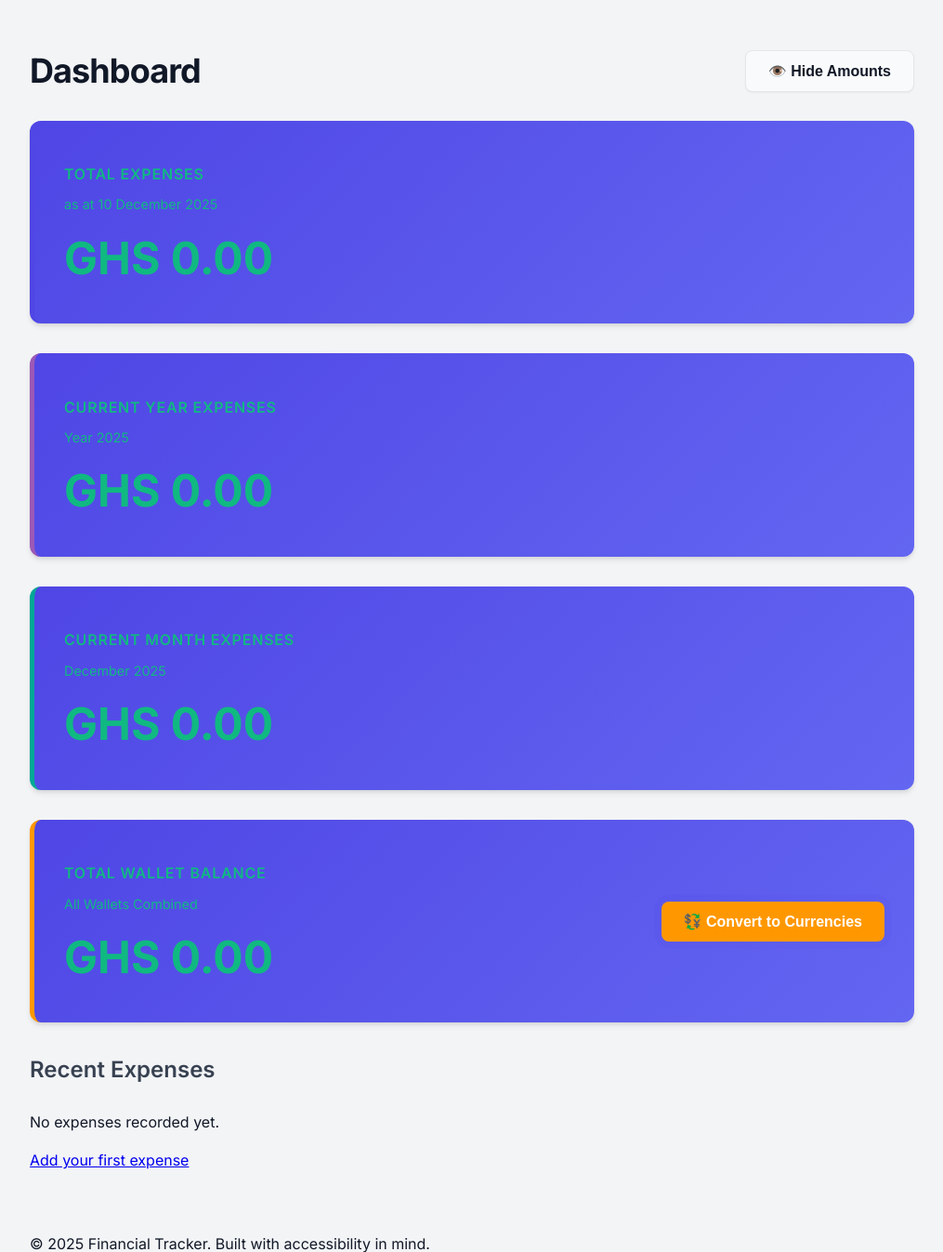
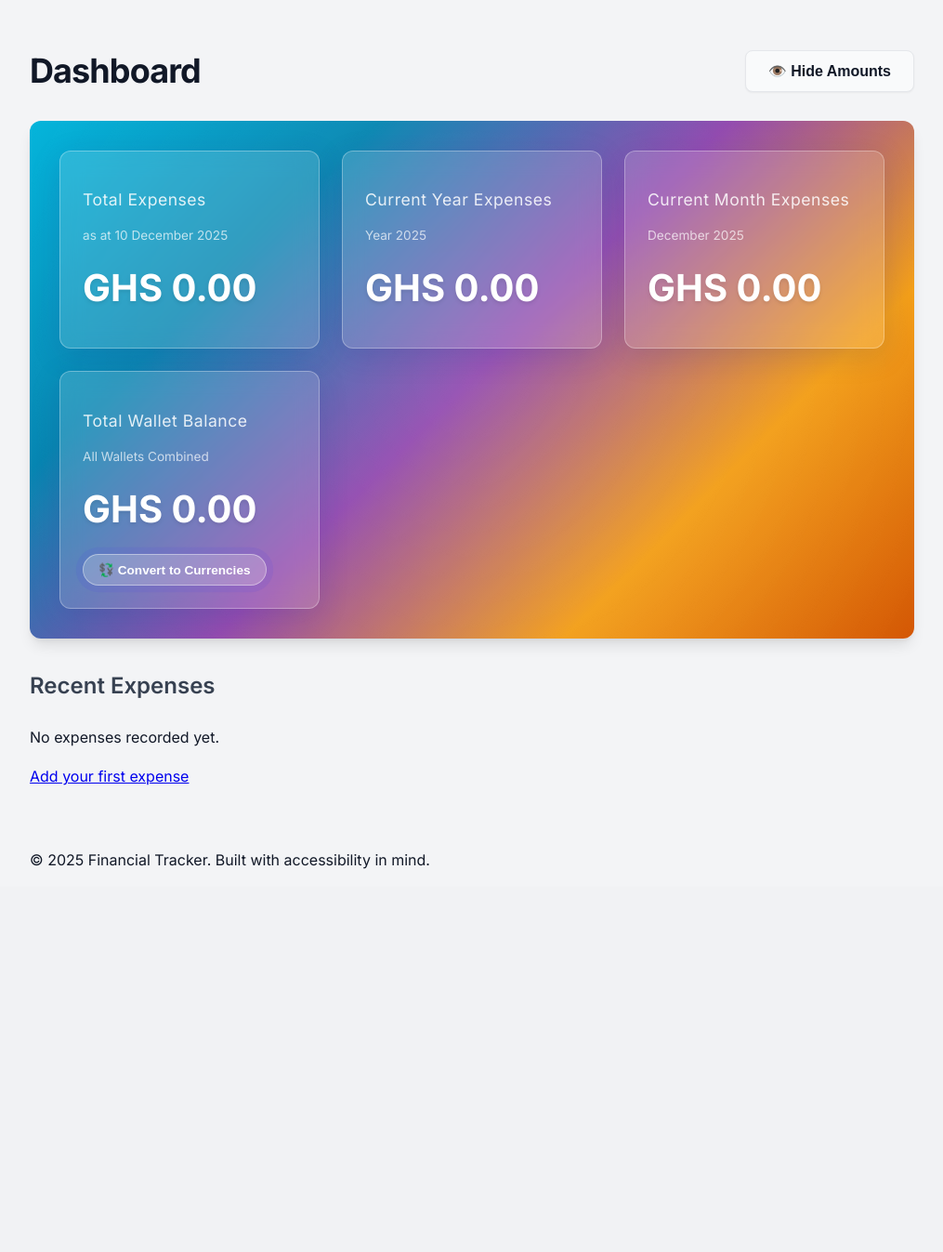
Before and after one commit to NANA-PREMPEH/FinancialTracker, a Flask app: page / in a window 1280 px wide. Shown: the part 65-1412 px from the top of the page at 93% size, without its empty margins (132-1147 px from the left). After the commit the page ends 1000 px from the top, so only its background shows below. Run offline with Flask 3, Linux system fonts and the light colour scheme; parts of the project's set-up code (start-up, migrations or seed data) failed here and were passed over.

Commit message:
Implementing modern UI

```diff
--- a/app/static/style.css
+++ b/app/static/style.css
@@ -1156,3 +1156,106 @@ textarea:focus {
 .btn-close-badge:hover {
     opacity: 1;
 }
+
+/* Glassmorphism Dashboard Redesign */
+.dashboard-summary-wrapper {
+    background: linear-gradient(135deg, #00b4db 0%, #0083b0 25%, #8e44ad 50%, #f39c12 75%, #d35400 100%);
+    padding: 2rem;
+    border-radius: var(--radius-lg);
+    margin-bottom: 2rem;
+    box-shadow: var(--shadow-lg);
+    position: relative;
+    overflow: hidden;
+}
+
+.dashboard-summary-wrapper::before {
+    content: '';
+    position: absolute;
+    top: -50%;
+    left: -50%;
+    width: 200%;
+    height: 200%;
+    background: radial-gradient(circle, rgba(255,255,255,0.1) 0%, transparent 60%);
+    animation: rotateGradient 20s linear infinite;
+    pointer-events: none;
+}
+
+@keyframes rotateGradient {
+    0% { transform: rotate(0deg); }
+    100% { transform: rotate(360deg); }
+}
+
+.glass-grid {
+    display: grid;
+    grid-template-columns: repeat(auto-fit, minmax(250px, 1fr));
+    gap: 1.5rem;
+    position: relative;
+    z-index: 1;
+}
+
+.glass-panel {
+    background: rgba(255, 255, 255, 0.15);
+    backdrop-filter: blur(12px);
+    -webkit-backdrop-filter: blur(12px);
+    border: 1px solid rgba(255, 255, 255, 0.3);
+    border-radius: var(--radius-lg);
+    padding: 1.5rem;
+    color: white;
+    box-shadow: 0 8px 32px 0 rgba(31, 38, 135, 0.15);
+    transition: transform var(--transition-normal), box-shadow var(--transition-normal);
+}
+
+.glass-panel:hover {
+    transform: translateY(-5px);
+    box-shadow: 0 12px 40px 0 rgba(31, 38, 135, 0.25);
+    border-color: rgba(255, 255, 255, 0.5);
+}
+
+.glass-panel h2 {
+    font-size: 1.1rem;
+    font-weight: 500;
+    margin-bottom: 0.5rem;
+    opacity: 0.9;
+    letter-spacing: 0.5px;
+    color: rgba(255, 255, 255, 0.95);
+}
+
+.glass-panel .amount-value {
+    font-size: 2.5rem;
+    font-weight: 700;
+    text-shadow: 0 2px 4px rgba(0,0,0,0.1);
+    display: block;
+    margin: 0.5rem 0;
+}
+
+.glass-panel .text-muted {
+    color: rgba(255, 255, 255, 0.7) !important;
+    font-size: 0.85rem;
+}
+
+.glass-panel .btn-convert {
+    background: rgba(255, 255, 255, 0.2);
+    border: 1px solid rgba(255, 255, 255, 0.4);
+    color: white;
+    padding: 0.5rem 1rem;
+    border-radius: var(--radius-full);
+    font-size: 0.85rem;
+    cursor: pointer;
+    transition: all var(--transition-fast);
+    margin-top: 0.5rem;
+}
+
+.glass-panel .btn-convert:hover {
+    background: rgba(255, 255, 255, 0.3);
+    transform: scale(1.05);
+}
+
+/* Dark mode adjustments for glassmorphism */
+[data-theme="dark"] .dashboard-summary-wrapper {
+    background: linear-gradient(135deg, #0f2027 0%, #203a43 50%, #2c5364 100%);
+}
+
+[data-theme="dark"] .glass-panel {
+    background: rgba(0, 0, 0, 0.2);
+    border-color: rgba(255, 255, 255, 0.1);
+}
--- a/app/templates/dashboard.html
+++ b/app/templates/dashboard.html
@@ -10,33 +10,30 @@
     </button>
 </div>
 
-<div class="summary-box summary-box-total">
+<div class="dashboard-summary-wrapper">
+    <div class="glass-grid">
+        <div class="glass-panel">
             <h2>Total Expenses</h2>
-    <p class="text-muted" style="font-size: 0.9rem; margin: 0.25rem 0 0.5rem 0;">as at {{ current_date.strftime('%d %B %Y') }}</p>
-    <p style="font-size: 3rem; font-weight: bold; margin: 0;">GHS <span class="amount-value" data-amount="{{ '{:,.2f}'.format(total_expenses) }}">{{ "{:,.2f}".format(total_expenses) }}</span></p>
+            <p class="text-muted">as at {{ current_date.strftime('%d %B %Y') }}</p>
+            <div class="amount-value" data-amount="GHS {{ '{:,.2f}'.format(total_expenses) }}">GHS {{ "{:,.2f}".format(total_expenses) }}</div>
         </div>
 
-<div class="summary-box summary-box-year">
+        <div class="glass-panel">
             <h2>Current Year Expenses</h2>
-    <p class="text-muted" style="font-size: 0.9rem; margin: 0.25rem 0 0.5rem 0;">Year {{ current_date.strftime('%Y') }}</p>
-    <p style="font-size: 3rem; font-weight: bold; margin: 0;">GHS <span class="amount-value" data-amount="{{ '{:,.2f}'.format(yearly_expenses) }}">{{ "{:,.2f}".format(yearly_expenses) }}</span></p>
+            <p class="text-muted">Year {{ current_date.strftime('%Y') }}</p>
+            <div class="amount-value" data-amount="GHS {{ '{:,.2f}'.format(yearly_expenses) }}">GHS {{ "{:,.2f}".format(yearly_expenses) }}</div>
         </div>
 
-<div class="summary-box summary-box-month">
+        <div class="glass-panel">
             <h2>Current Month Expenses</h2>
-    <p class="text-muted" style="font-size: 0.9rem; margin: 0.25rem 0 0.5rem 0;">{{ current_date.strftime('%B %Y') }}</p>
-    <p style="font-size: 3rem; font-weight: bold; margin: 0;">GHS <span class="amount-value" data-amount="{{ '{:,.2f}'.format(monthly_expenses) }}">{{ "{:,.2f}".format(monthly_expenses) }}</span></p>
+            <p class="text-muted">{{ current_date.strftime('%B %Y') }}</p>
+            <div class="amount-value" data-amount="GHS {{ '{:,.2f}'.format(monthly_expenses) }}">GHS {{ "{:,.2f}".format(monthly_expenses) }}</div>
         </div>
 
-<!-- Wallet Totals with Currency Converter -->
-<div class="summary-box summary-box-wallet">
-    <div style="display: flex; justify-content: space-between; align-items: center;">
-        <div>
+        <div class="glass-panel">
             <h2>Total Wallet Balance</h2>
-            <p class="text-muted" style="font-size: 0.9rem; margin: 0.25rem 0 0.5rem 0;">All Wallets Combined</p>
-            <p style="font-size: 3rem; font-weight: bold; margin: 0;">GHS <span class="amount-value" data-amount="{{ '{:,.2f}'.format(total_wallet_balance) }}">{{ "{:,.2f}".format(total_wallet_balance) }}</span></p>
-        </div>
-        <div>
+            <p class="text-muted">All Wallets Combined</p>
+            <div class="amount-value" data-amount="GHS {{ '{:,.2f}'.format(total_wallet_balance) }}">GHS {{ "{:,.2f}".format(total_wallet_balance) }}</div>
             <button onclick="convertCurrency()" class="btn-convert">
                 💱 Convert to Currencies
             </button>
```
Lines whose indentation alone changed are shown as unchanged.
